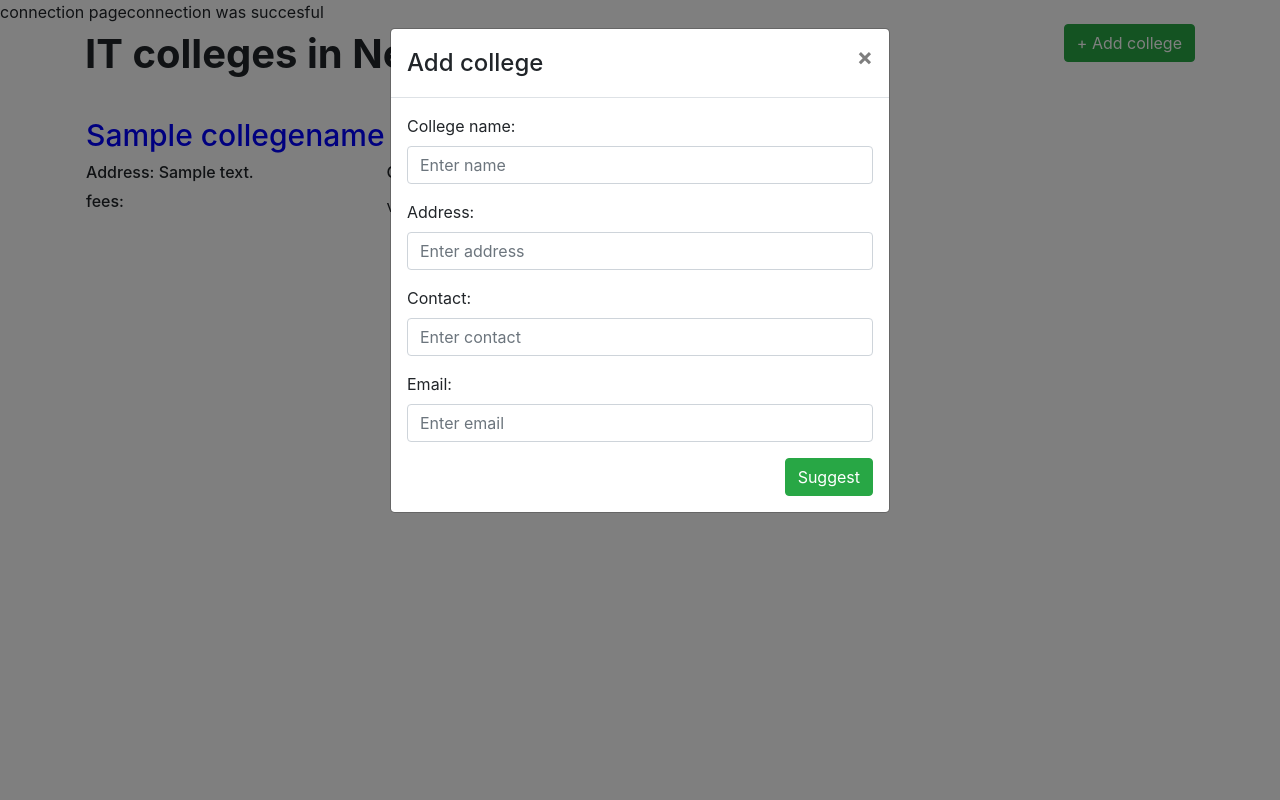
After one commit to jasonkhadka2000/csitresources.com, a PHP site: page /collegenames.php in a window 1280 px wide, after a click on "+ Add college". The commit adds this page. Run offline with PHP 8.4, Linux system fonts and the light colour scheme; tables that the repository leaves empty or names only in its code hold one stand-in row (values such as "Sample post").

Commit message:
added college list and sorted code

```diff
--- /dev/null
+++ b/collegenames.php
@@ -0,0 +1,118 @@
+<?php
+
+	include 'partials/_dbconnectioncollegenames.php';
+	$sql="SELECT * from collegenames";
+	$result1=mysqli_query($conn,$sql);
+
+	$addcollege=false;
+  	if($_SERVER['REQUEST_METHOD']=="POST")
+  	{
+      $addcollege=true;
+      include 'partials/inserttocollegesuggestions.php';
+	}
+
+?>
+
+<!DOCTYPE html>
+<html lang="en">
+<head>
+  <title>Bootstrap Example</title>
+  <meta charset="utf-8">
+  <meta name="viewport" content="width=device-width, initial-scale=1">
+  <link rel="stylesheet" href="https://maxcdn.bootstrapcdn.com/bootstrap/4.5.2/css/bootstrap.min.css">
+  <script src="https://ajax.googleapis.com/ajax/libs/jquery/3.5.1/jquery.min.js"></script>
+  <script src="https://cdnjs.cloudflare.com/ajax/libs/popper.js/1.16.0/umd/popper.min.js"></script>
+  <script src="https://maxcdn.bootstrapcdn.com/bootstrap/4.5.2/js/bootstrap.min.js"></script>
+</head>
+<body>
+  <?php
+    if($addcollege)
+    {
+      echo "<div class='alert alert-success alert-dismissible fade show' role='alert'>
+            <strong>Thank you!</strong> Your suggestion has been received.
+            <button type='button' class='close' data-dismiss='alert' aria-label='Close'>
+            <span aria-hidden='true'>&times;</span>
+            </button>
+            </div>";
+    }
+  ?>
+
+
+<div class="container">
+
+	<strong style="font-size: 40px ;">
+    	IT colleges in Nepal.
+	</strong>
+
+
+  <!-- Button to Open the Modal -->
+  <button type="button" class="btn btn-success float-right" data-toggle="modal" data-target="#myModal" style="align-content: right;">
+    + Add college
+  </button>
+
+  <table class='collegenames'>
+		<?php
+			while($details=mysqli_fetch_assoc($result1))
+			{
+				echo "<tr><td>";
+				echo "<h4 style='color: blue;font-size:30px'>".$details['name']."</h3></td></tr><br>";
+
+				echo "<tr><td><h6>"."Address: ".$details['address']."</h6></td>";
+				echo "<td><h6>"."Contact: ".$details['contact']."</h6></td>";
+				echo "<td><h6>"."Email: ".$details['email']."</h6></td></tr>";
+				echo "<tr><td><h6>"."fees: "."</h6></td>";
+				echo "<h6><td>"."visit website"."</h6></td></tr>";
+				echo "</div>";
+			}
+			echo "<br>";
+		?>
+	</table>
+
+
+
+  <!-- The Modal -->
+  <div class="modal" id="myModal">
+    <div class="modal-dialog">
+      <div class="modal-content">
+
+        <!-- Modal Header -->
+        <div class="modal-header">
+          <h4 class="modal-title">Add college</h4>
+          <!-- <small>if you are not sure of any info leave it empty</small> -->
+          <button type="button" class="close" data-dismiss="modal">&times;</button>
+
+        </div>
+
+        <!-- Modal body -->
+        <div class="modal-body">
+          <form action="collegenames.php" method ="post">
+            <div class="form-group">
+                <label for="Name">College name:</label>
+                <input type="text" class="form-control" placeholder="Enter name" name="collegename">
+            </div>
+            <div class="form-group">
+                <label for="address">Address:</label>
+                <input type="text" class="form-control" placeholder="Enter address" name="address">
+            </div>
+            <div class="form-group">
+                <label for="address">Contact:</label>
+                <input type="number" class="form-control" placeholder="Enter contact" name="contact">
+            </div>
+            <div class="form-group">
+                <label for="address">Email:</label>
+                <input type="email" class="form-control" placeholder="Enter email" name="email">
+            </div>
+           <button type="submit" class="btn btn-success float-right" align="center">Suggest</button>
+          </form>
+        </div>
+
+        <!-- Modal footer  not necessary-->
+
+      </div>
+    </div>
+  </div>
+
+</div>
+
+</body>
+</html>
--- /dev/null
+++ b/partials/_dbconnectioncollegenames.php
@@ -0,0 +1,20 @@
+<?php
+	echo "connection page";
+
+	$server="localhost";
+	$username="root";
+	$password="";
+	$database="collegenames";
+
+	$conn=mysqli_connect($server,$username,$password,$database);
+
+	if($conn)
+	{
+		echo "connection was succesful";
+	}
+	else
+	{
+		echo "datbase connection error". mysqli_connect_error();
+	}
+
+?>
--- a/stylesheet.css
+++ b/styles/stylesheet.css
@@ -48,3 +48,8 @@ ul li a:hover{
     text-decoration: none;
 
 }
+.collegenames
+{
+  color:red;
+  border-width: 1px 1px 1px 1px;
+}
```
Also changed, not shown: includes/bootstrap.php (added, +10 -0 lines), includes/header.php (added, +40 -0 lines), includes/menu.php (added, +13 -0 lines), index.php (+19 -61 lines), partials/_dbconnectioncollegesuggestions.php (added, +20 -0 lines), partials/_dbconnectionlogin.php (+9 -9 lines), partials/inserttocollegesuggestions.php (added, +19 -0 lines), usersettings.php (added, +92 -0 lines), styles/javascript.js (renamed from javascript.js).
